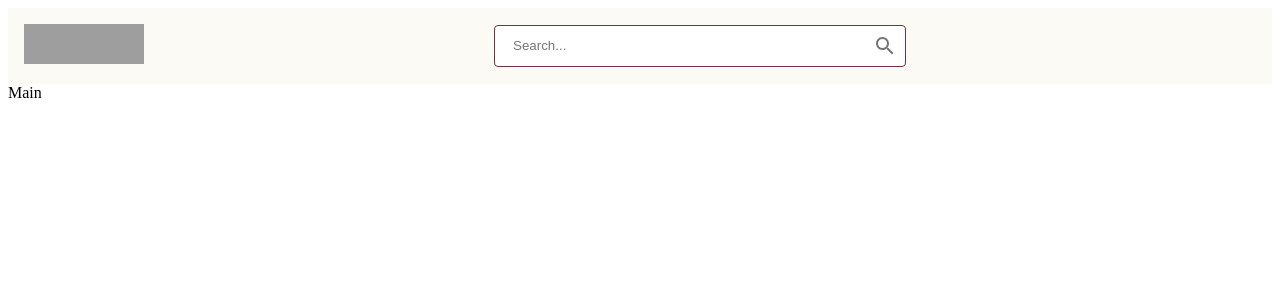
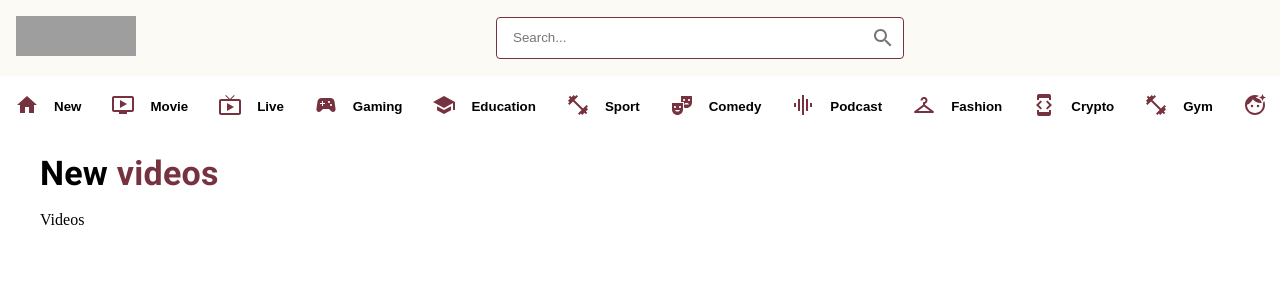
Before and after one commit to AbdunazarovU/sammi-tube, a React (Create React App) app: page / in a window 1280 px wide. Shown: the top 300 px of the page. Built offline with nearby package versions, Linux system fonts and the light colour scheme; grey boxes are pictures that could not be loaded.

Commit message:
add component category with styles

```diff
--- /dev/null
+++ b/src/components/category/category.jsx
@@ -0,0 +1,18 @@
+import { Stack } from "@mui/material"
+import { category } from "../../constants/index"
+import { colors } from "../../constants/colors"
+
+const Category = () => {
+  return (
+    <Stack direction={"row"} sx={{overflowX: "scroll"}} >
+      {category.map(item => (
+        <button key={item.name} className="category-btn" style={{borderRadius: "0"}} >
+          <span style={{color: colors.secondary, marginRight: "15px"}} >{item.icon}</span>
+          <span style={{ opacity: "1" }} >{item.name}</span>
+        </button>
+      ))}
+    </Stack>
+  )
+}
+
+export default Category
--- a/src/components/index.js
+++ b/src/components/index.js
@@ -5,3 +5,4 @@
 export { default as Search } from "./search/search"
 export { default as Navbar } from "./navbar/navbar"
 export { default as SearchBar } from "./search-bar/search-bar"
+export { default as Category } from "./category/category"
--- a/src/components/main/main.jsx
+++ b/src/components/main/main.jsx
@@ -1,8 +1,23 @@
+import { useState } from "react"
+import { Stack, Box, Container, Typography } from "@mui/material"
+import { colors } from "../../constants/colors"
+import { Category } from "../"
+
 const Main = () => {
+  const [selectedCategory, setSelectedCategory] = useState("New")
+
   return (
-    <div>
-      Main
-    </div>
+    <Stack>
+      <Category />
+      <Box p={2} sx={{height: "90vh"}} >
+        <Container maxWidth={"90%"} >
+          <Typography variant={"h4"} fontWeight={"bold"} mb={2} >
+            {selectedCategory} <span style={{color: colors.secondary}} >videos</span>
+          </Typography>
+          Videos
+        </Container>
+      </Box>
+    </Stack>
   )
 }
 
--- a/src/constants/index.js
+++ b/src/constants/index.js
@@ -1 +1,19 @@
+import { Checkroom, DeveloperMode, FaceRetouchingNatural, FitnessCenter, GraphicEq, Home, LiveTv, MusicNote, OndemandVideo, School, SportsEsports, TheaterComedy } from "@mui/icons-material"
+
 export const logo = "https://picsum.photos/200/300?random=1"
+
+export const category = [
+  {name: "New", icon: <Home />},
+  {name: "Movie", icon: <OndemandVideo />},
+  {name: "Live", icon: <LiveTv />},
+  {name: "Gaming", icon: <SportsEsports />},
+  {name: "Education", icon: <School />},
+  {name: "Sport", icon: <FitnessCenter />},
+  {name: "Comedy", icon: <TheaterComedy />},
+  {name: "Podcast", icon: <GraphicEq />},
+  {name: "Fashion", icon: <Checkroom />},
+  {name: "Crypto", icon: <DeveloperMode />},
+  {name: "Gym", icon: <FitnessCenter />},
+  {name: "Beauty", icon: <FaceRetouchingNatural />},
+  {name: "Music", icon: <MusicNote />},
+]
--- a/src/index.css
+++ b/src/index.css
@@ -1,5 +1,47 @@
+* {
+  margin: 0;
+  padding: 0;
+  box-sizing: border-box;
+}
+::-webkit-scrollbar {
+  width: 0;
+  height: 1px;
+}
+::-webkit-scrollbar-thumb {
+  height: 200px;
+  border-radius: 10px;
+  background-color: rgb(114, 113, 113);
+}
+::-webkit-scrollbar-track {
+  background-color: transparent;
+}
+
 .search-bar {
   border: none;
   outline: none;
   width: 350px;
 }
+
+.category-btn {
+  font-weight: bold !important;
+  text-transform: capitalize;
+  display: flex;
+  align-items: center;
+  justify-content: start;
+  cursor: pointer;
+  background-color: transparent;
+  outline: none;
+  border: none;
+
+  padding: 7px 15px;
+  margin: 10px 0;
+  border-radius: 20px;
+  transition: all ease .3s;
+}
+.category-btn:hover {
+  background-color: #76323f !important;
+  color: white !important;
+}
+.category-btn:hover span {
+  color: white !important;
+}
```
